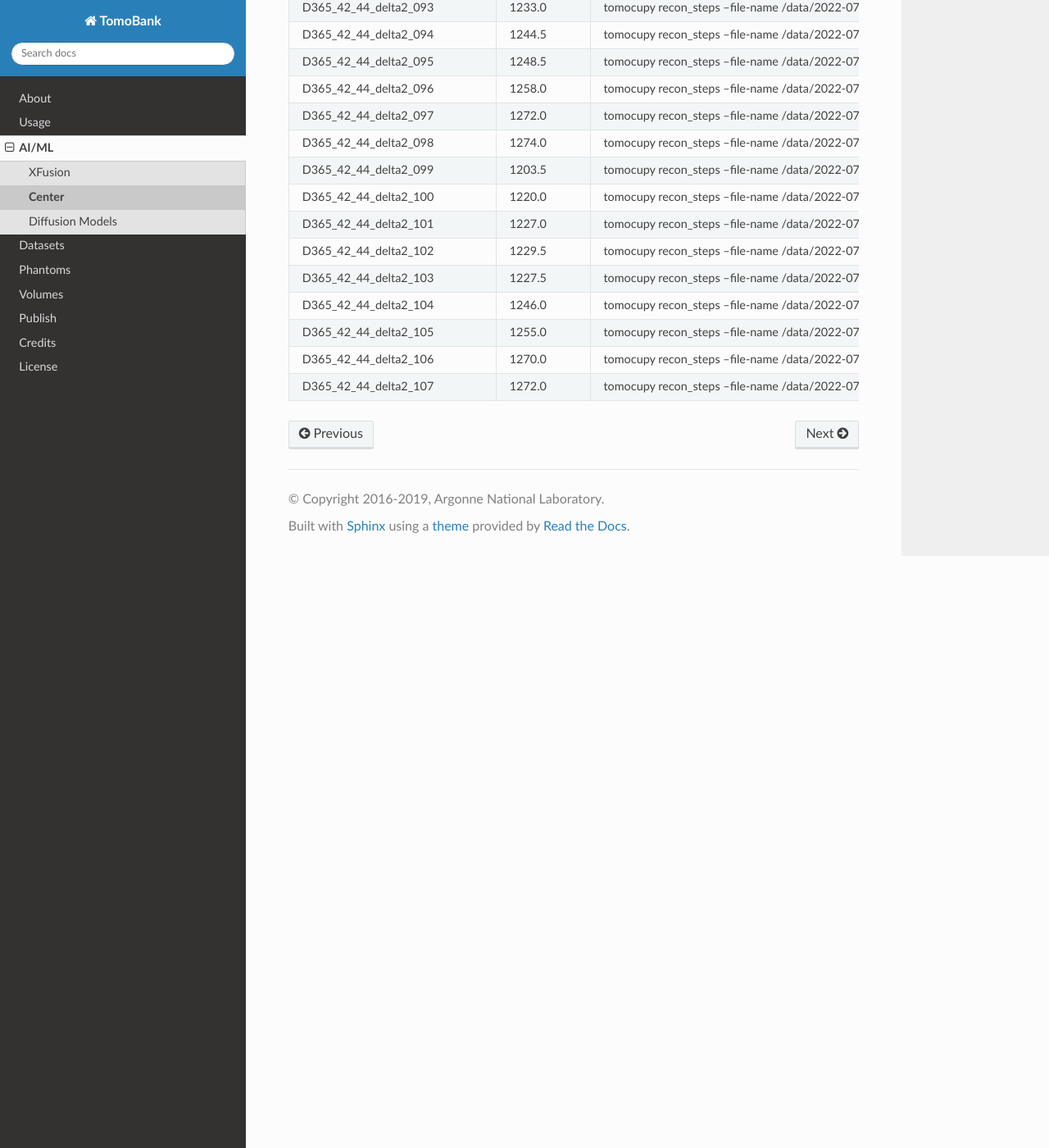
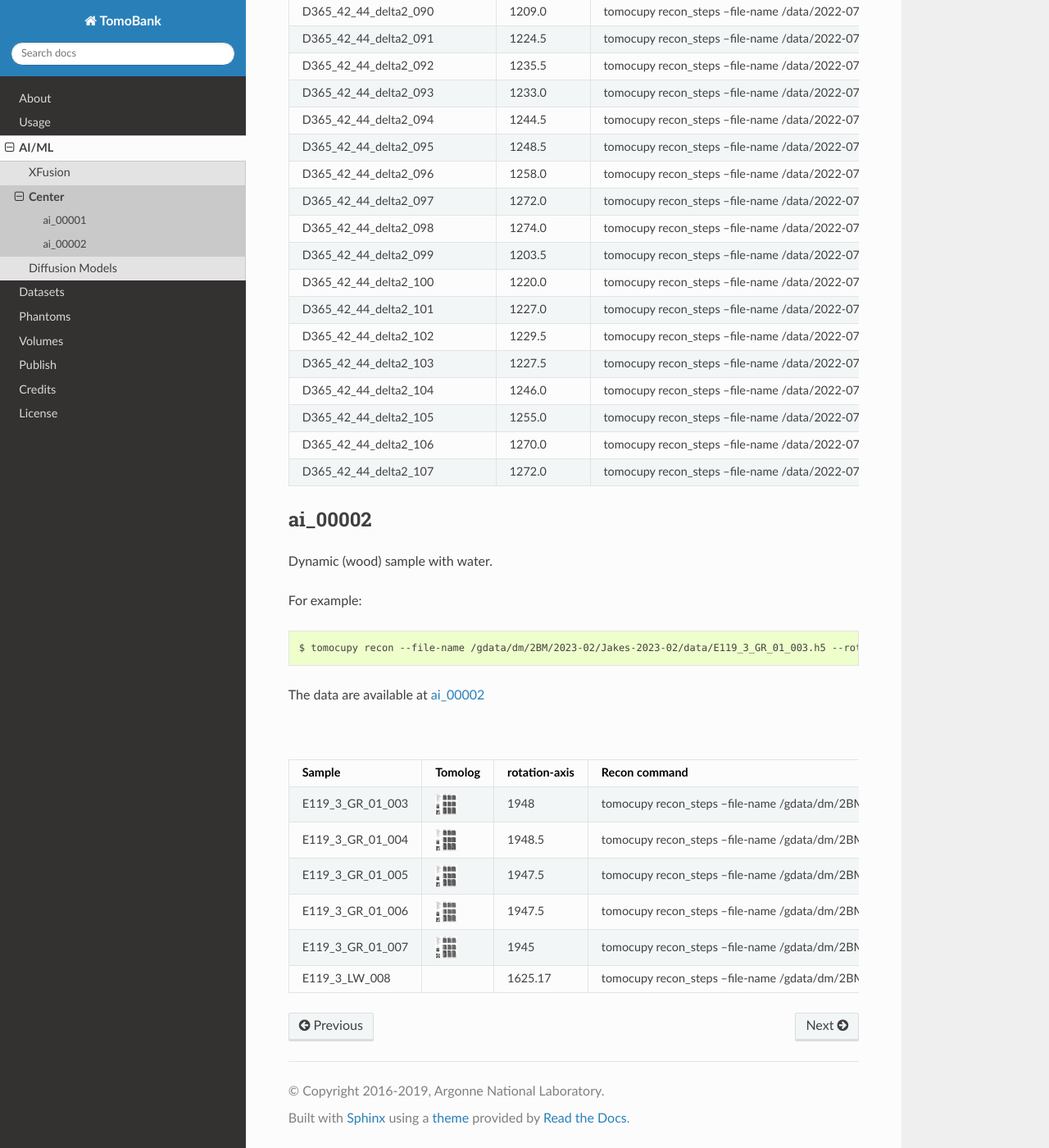
Before and after one commit to tomography/tomobank, a Sphinx documentation site: the page built from docs/source/ai/docs.ai.center.rst, in a window 1280 px wide and 1400 px high, scrolled down 3031 px. Shown: the whole window at 82% size. Built offline with Sphinx 7.4.7 and the Read the Docs theme 3.1.0, drawn with Linux system fonts in a browser that asks for light colours; some of the changed text lies outside the part shown.

Commit message:
added second set of try center data for ai (ai_00002)

```diff
--- a/docs/source/ai/docs.ai.center.rst
+++ b/docs/source/ai/docs.ai.center.rst
@@ -1,10 +1,16 @@
 Center
 ------
 
-Center contains a list of dataset used to train an AI agent to find the center of rotation of tomographic data sets.
+Center contains a list of datasets used to train an AI agent to find the center of rotation of tomographic data sets.
 
-tomocupy was run using the **optimal** parameters selected by user (see table below) with the --reconstruction-type set to try.
+tomocupy was run using the **default** parameters selected by user (see table below) with the --reconstruction-type set to try.
 A second try reconstruction was run without user selected parameters.
+
+
+ai_00001
+~~~~~~~~
+
+Static (bone) sample with strong absorption.
 
 For example::
 
@@ -13,7 +19,7 @@ For example::
 
 .. _ai_00001: https://app.globus.org/file-manager?origin_id=9f00a780-4aee-42a7-b7f4-6a2773c8da30&origin_path=%2Fai_00001%2F
 
-The data are avaialable at ai_00001_
+The data are available at ai_00001_
 
 .. list-table:: 2022-07-Stock
    :header-rows: 1
@@ -288,3 +294,70 @@ The data are avaialable at ai_00001_
    * - D365_42_44_delta2_107
      - 1272.0
      - tomocupy recon_steps --file-name /data/2022-07/Stock/D365_42_44_delta2_107.h5 --rotation-axis 1272.0  --reconstruction-type try --remove-stripe-method fw
+
+
+ai_00002
+~~~~~~~~
+
+Dynamic (wood) sample with water.
+
+For example::
+
+  $ tomocupy recon --file-name /gdata/dm/2BM/2023-02/Jakes-2023-02/data/E119_3_GR_01_003.h5 --rotation-axis 1948 --reconstruction-type try
+
+.. _ai_00002: https://app.globus.org/file-manager?origin_id=9f00a780-4aee-42a7-b7f4-6a2773c8da30&origin_path=%2Fai_00002%2F
+
+The data are available at ai_00002_
+
+.. |tomolog_ai_00002_01| image:: ../img/tomolog_ai_00002_01.png
+    :width: 20pt
+    :height: 20pt
+
+.. |tomolog_ai_00002_02| image:: ../img/tomolog_ai_00002_02.png
+    :width: 20pt
+    :height: 20pt
+
+.. |tomolog_ai_00002_03| image:: ../img/tomolog_ai_00002_03.png
+    :width: 20pt
+    :height: 20pt
+
+.. |tomolog_ai_00002_04| image:: ../img/tomolog_ai_00002_04.png
+    :width: 20pt
+    :height: 20pt
+
+.. |tomolog_ai_00002_05| image:: ../img/tomolog_ai_00002_05.png
+    :width: 20pt
+    :height: 20pt
+
+
+.. list-table:: 2023-02-Jakes
+   :header-rows: 1
+
+   * - Sample
+     - Tomolog
+     - rotation-axis
+     - Recon command
+   * - E119_3_GR_01_003
+     - |tomolog_ai_00002_01|
+     - 1948
+     - tomocupy recon_steps --file-name /gdata/dm/2BM/2023-02/Jakes-2023-02/data/E119_3_GR_01_003.h5 --rotation-axis 1948 --reconstruction-type try --out-path-name /gdata/dm/2BM/2023-02/Jakes-2023-02/data/Jakes_rec/E119_3_GR_01_003_rec/default/try_center
+   * - E119_3_GR_01_004
+     - |tomolog_ai_00002_02|
+     - 1948.5
+     - tomocupy recon_steps --file-name /gdata/dm/2BM/2023-02/Jakes-2023-02/data/E119_3_GR_01_004.h5 --rotation-axis 1948.5 --reconstruction-type try --out-path-name /gdata/dm/2BM/2023-02/Jakes-2023-02/data/Jakes_rec/E119_3_GR_01_004_rec/default/try_center
+   * - E119_3_GR_01_005
+     - |tomolog_ai_00002_03|
+     - 1947.5
+     - tomocupy recon_steps --file-name /gdata/dm/2BM/2023-02/Jakes-2023-02/data/E119_3_GR_01_005.h5 --rotation-axis 1947.5 --reconstruction-type try --out-path-name /gdata/dm/2BM/2023-02/Jakes-2023-02/data/Jakes_rec/E119_3_GR_01_005_rec/default/try_center
+   * - E119_3_GR_01_006
+     - |tomolog_ai_00002_04|
+     - 1947.5
+     - tomocupy recon_steps --file-name /gdata/dm/2BM/2023-02/Jakes-2023-02/data/E119_3_GR_01_006.h5 --rotation-axis 1947.5 --reconstruction-type try --out-path-name /gdata/dm/2BM/2023-02/Jakes-2023-02/data/Jakes_rec/E119_3_GR_01_006_rec/default/try_center
+   * - E119_3_GR_01_007
+     - |tomolog_ai_00002_05|
+     - 1945
+     - tomocupy recon_steps --file-name /gdata/dm/2BM/2023-02/Jakes-2023-02/data/E119_3_GR_01_007.h5 --rotation-axis 1945 --reconstruction-type try --out-path-name /gdata/dm/2BM/2023-02/Jakes-2023-02/data/Jakes_rec/E119_3_GR_01_007_rec/default/try_center
+   * - E119_3_LW_008
+     -
+     - 1625.17
+     - tomocupy recon_steps --file-name /gdata/dm/2BM/2023-02/Jakes-2023-02/data/E119_3_LW_008.h5 --rotation-axis 1625.17 --reconstruction-type try --out-path-name /gdata/dm/2BM/2023-02/Jakes-2023-02/data/Jakes_rec/E119_3_LW_008_rec/default/try_center
```
Also changed, not shown: docs/source/img/tomolog_ai_00002_01.png (added), docs/source/img/tomolog_ai_00002_02.png (added), docs/source/img/tomolog_ai_00002_03.png (added), docs/source/img/tomolog_ai_00002_04.png (added), docs/source/img/tomolog_ai_00002_05.png (added).
